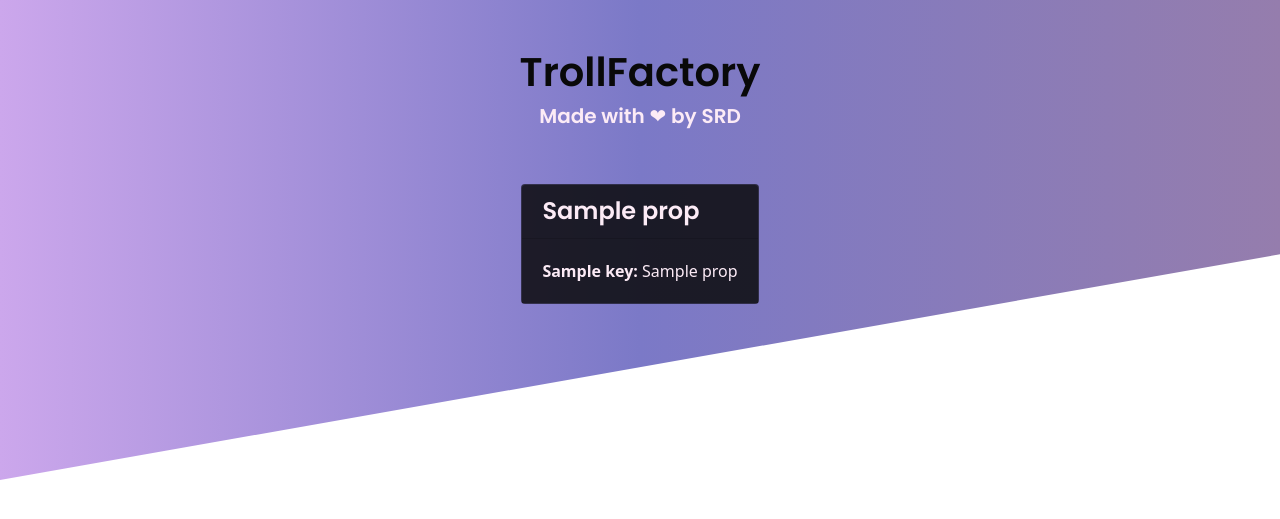
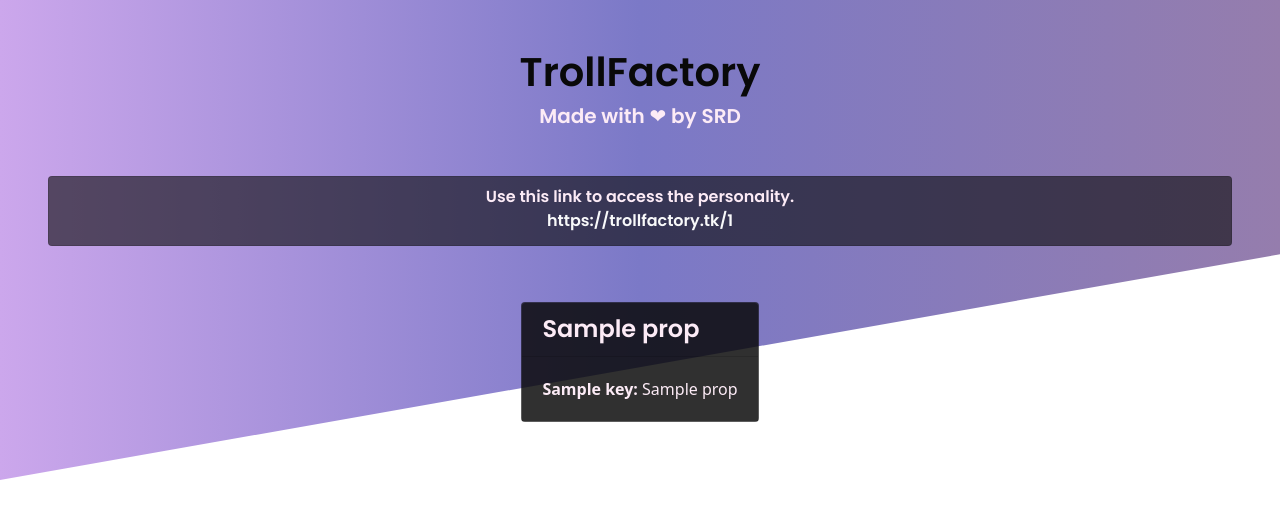
Before and after one commit to stanislawowski/TrollFactory, a Flask app: template templates/output.html in a window 1280 px wide. Shown: the top 519 px of the page. Run offline with Flask 2, Linux system fonts and the light colour scheme; the template is opened without the code that fills it: most values are stand-ins (such as "Sample title", 1, 10 or a date in 2020); some libraries are stand-ins or nearby versions.

Commit message:
Personality link

```diff
--- a/server.py
+++ b/server.py
@@ -26,7 +26,8 @@ def output_uuid(person_uuid):
     file_path = ''.join(['personalities/', str(person_uuid), '.json'])
     if isfile(file_path):
         return render_template('/output.html',
-                               generated = loads(open(file_path).read()))
+                               generated = loads(open(file_path).read()),
+                               id = person_uuid)
     else:
         return redirect('/')
 
--- a/templates/output.html
+++ b/templates/output.html
@@ -11,6 +11,12 @@
   <div class="text-center my-5">
     <a href="/"><h1>TrollFactory</h1></a>
     <a href="https://stanislawowski.pl"><h5>Made with ❤ by SRD</h5></a>
+  </div>
+  <div class="card mb-5 mx-5 text-center pt-2">
+    <p class="card-title mx-auto">Use this link to access the personality.</h4><br>
+    <a href="" class="text-light">
+      https://trollfactory.tk/{{id}}
+    </a>
   </div>
   <div class="d-flex flex-row flex-wrap justify-content-center">
     {% for prop in generated %}
```
